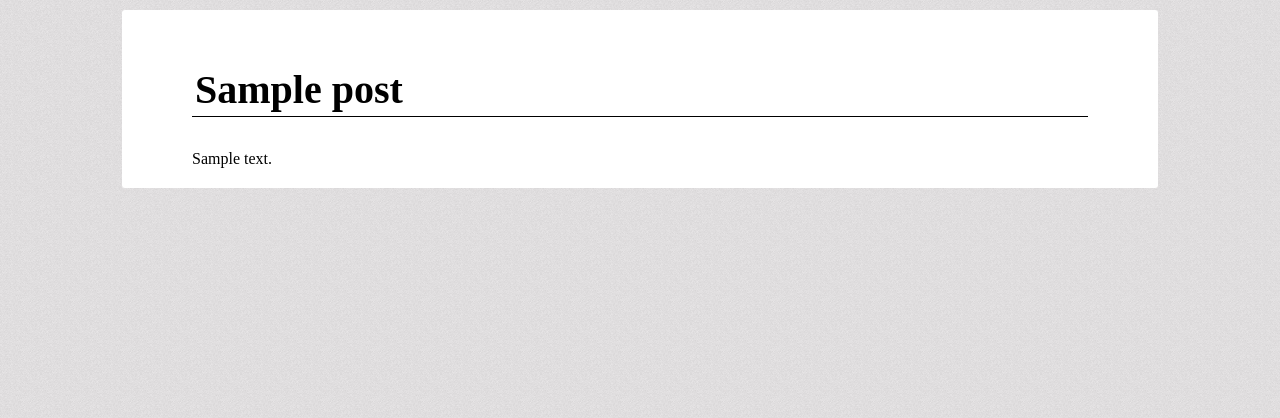
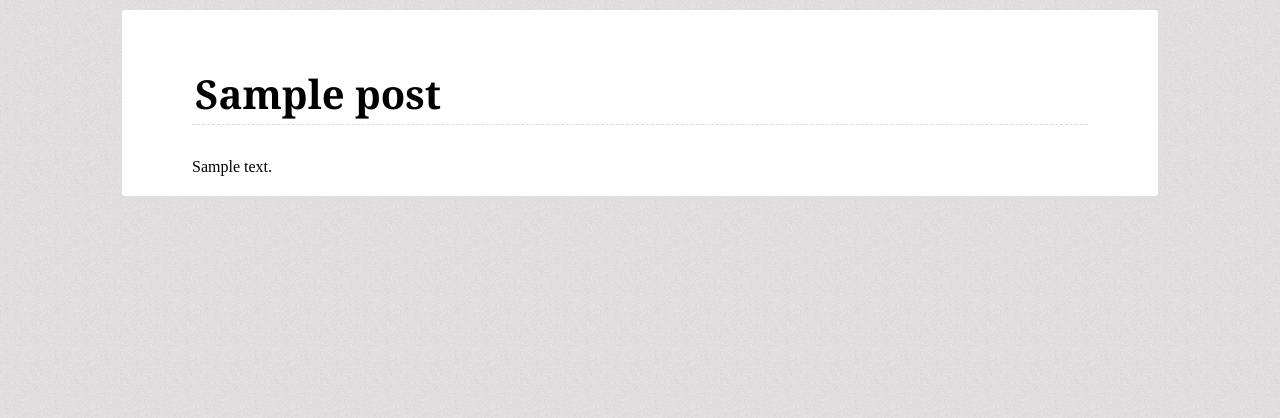
Before and after one commit to coderhwz/online-md-blog, a Flask app: template templates/post.html in a window 1280 px wide. Shown: the top 418 px of the page. Run offline with Flask 2, Linux system fonts and the light colour scheme; the template is opened without the code that fills it: most values are stand-ins (such as "Sample title", 1, 10 or a date in 2020).

Commit message:
修改字体，添加meta标签

```diff
--- a/static/css/style.css
+++ b/static/css/style.css
@@ -22,7 +22,8 @@ a:visited{
 }
 .title{
     /* border:1px solid ; */
-    border-bottom:1px solid;
+    border-bottom:1px dashed #D9D9DC;
     padding:3px;
     font-size:40px;
+    font-family:Georgia,"Times New Roman",Times,"Kai","Kaiti SC","KaiTi","BiauKai","楷体","楷体_GB2312",serif;
 }
--- a/templates/layout.html
+++ b/templates/layout.html
@@ -4,6 +4,9 @@
         <title>{% block title %}coderhwz's blog{% endblock %}</title>
         <meta name="keywords" content="{% block keywords %}{% endblock %}" />
         <meta name="description" content="{% block desc %}{% endblock %}" />
+        <meta http-equiv="X-UA-Compatible" content="IE=edge">
+        <meta charset="utf-8">
+        <meta name="viewport" content="width=device-width, initial-scale=1.0">
         <link rel="icon" type="image/png" href="{{ url_for('static',filename='favicon.ico') }}">
         <link rel="stylesheet" href="{{ url_for('static',filename='css/style.css') }}" type="text/css" media="screen" charset="utf-8">
         {% block head %}
```
